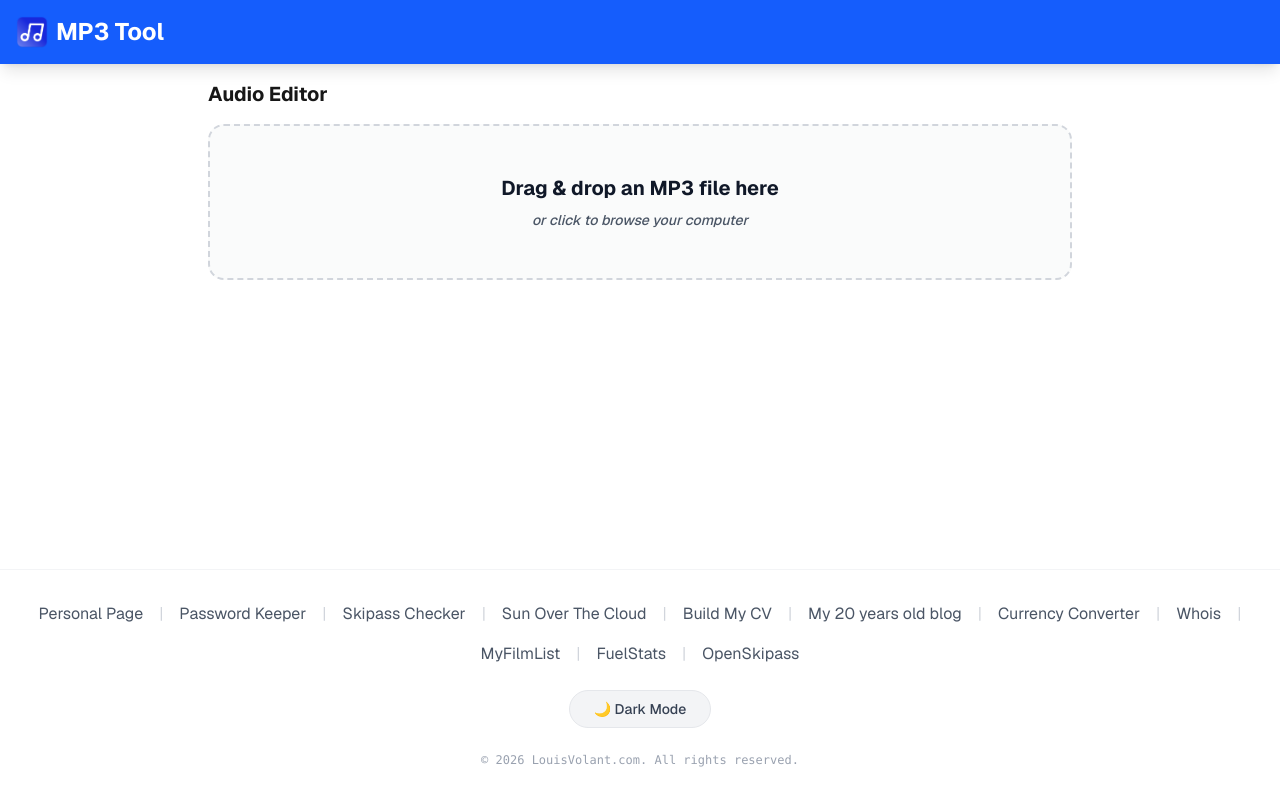
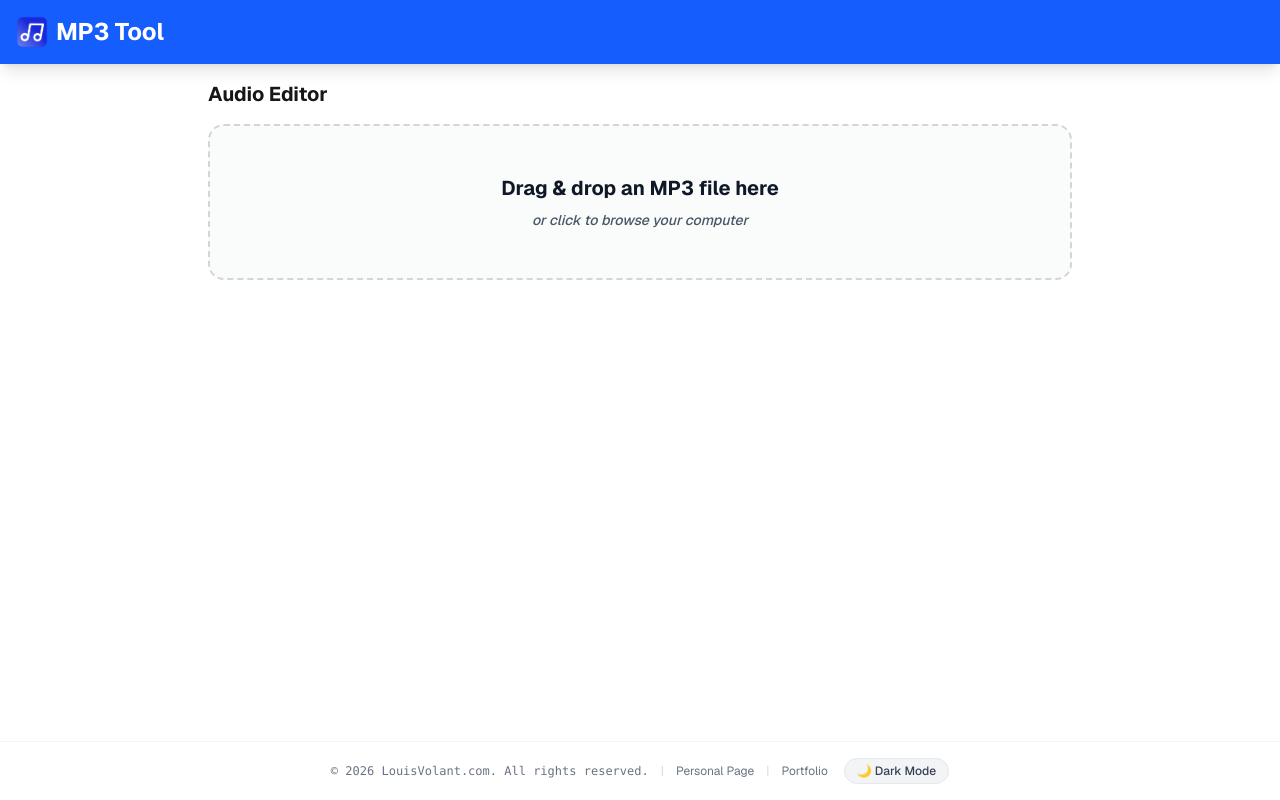
Before and after one commit to louisvolant/mp3-tool, a Next.js app: page / in a window 1280 px wide. Built offline with nearby package versions, Linux system fonts and the light colour scheme.

Commit message:
Condense footer into a single line with Personal Page and Portfolio links

```diff
--- a/src/app/Footer.tsx
+++ b/src/app/Footer.tsx
@@ -3,7 +3,7 @@
 
 import { useState, useEffect, Fragment } from 'react';
 import Link from 'next/link';
-import { externalLinks } from './links';
+import { footerLinks } from './links';
 
 export default function Footer() {
   const [theme, setTheme] = useState('light');
@@ -26,29 +26,25 @@ export default function Footer() {
   }, []);
 
 return (
-    <footer className="bg-white dark:bg-gray-900 pt-8 pb-[calc(2rem+var(--spacing-safe-bottom,0px))] mt-auto border-t border-gray-100 dark:border-gray-800 transition-colors duration-300">
-      <div className="container mx-auto px-4 text-center text-gray-600 dark:text-gray-400">
-        <div className="mb-6 flex flex-wrap justify-center gap-4">
-          {externalLinks.map((link, index) => (
+    <footer className="bg-white dark:bg-gray-900 py-4 pb-[calc(1rem+var(--spacing-safe-bottom,0px))] mt-auto border-t border-gray-100 dark:border-gray-800 transition-colors duration-300">
+      <div className="container mx-auto px-4 flex flex-wrap items-center justify-center gap-x-3 gap-y-2 text-xs text-gray-500 dark:text-gray-400">
+        <span className="font-mono">© {new Date().getFullYear()} LouisVolant.com. All rights reserved.</span>
+
+        {footerLinks.map((link) => (
           <Fragment key={link.href}>
+            <span className="text-gray-300 dark:text-gray-700">|</span>
             <Link href={link.href} className="hover:text-blue-600 dark:hover:text-blue-400 transition-colors">
               {link.label}
             </Link>
-              {index < externalLinks.length - 1 && <span className="text-gray-300 dark:text-gray-700">|</span>}
           </Fragment>
         ))}
-        </div>
 
         <button
           onClick={toggleTheme}
-          className="py-2 px-6 bg-gray-100 dark:bg-gray-800 text-gray-700 dark:text-gray-300 rounded-full hover:bg-gray-200 dark:hover:bg-gray-700 transition-all font-medium text-sm border border-gray-200 dark:border-gray-700"
+          className="ml-1 px-3 py-1 bg-gray-100 dark:bg-gray-800 text-gray-700 dark:text-gray-300 rounded-full hover:bg-gray-200 dark:hover:bg-gray-700 transition-all font-medium border border-gray-200 dark:border-gray-700"
         >
           {theme === 'light' ? '🌙 Dark' : '☀️ Light'} Mode
         </button>
-
-        <div className="mt-6 text-xs text-gray-400 dark:text-gray-500 font-mono">
-          © {new Date().getFullYear()} LouisVolant.com. All rights reserved.
-        </div>
       </div>
     </footer>
   );
--- a/src/app/links.ts
+++ b/src/app/links.ts
@@ -4,20 +4,8 @@ export interface LinkItem {
   href: string;
 }
 
-export const internalLinks: LinkItem[] = [
-  { label: 'Home', href: '/' },
+// Footer links. Kept intentionally short so the footer fits on a single line.
+export const footerLinks: LinkItem[] = [
+  { label: 'Personal Page', href: 'https://www.louisvolant.com' },
+  { label: 'Portfolio', href: 'https://www.louisvolant.com/portfolio' },
 ];
-
-export const externalLinks: LinkItem[] = [
-  { label: 'Personal Page', href: 'https://www.louisvolant.com' },
-  { label: 'Password Keeper', href: 'https://www.securaised.net' },
-  { label: 'Skipass Checker', href: 'https://skipass-earlybird-checker.louisvolant.com' },
-  { label: 'Sun Over The Cloud', href: 'https://sunoverthe.cloud' },
-  { label: 'Build My CV', href: 'https://buildmycv.net' },
-  { label: 'My 20 years old blog', href: 'https://www.abricocotier.fr' },
-  { label: 'Currency Converter', href: 'https://currency-converter.louisvolant.com' },
-  { label: 'Whois', href: 'https://whois.louisvolant.com' },
-  { label: 'MyFilmList', href: 'https://www.myfilmlist.net' },
-  { label: 'FuelStats', href: 'https://www.fuelstats.net' },
-  { label: 'OpenSkipass', href: 'https://www.openskipass.com' },
-];
```
Also changed, not shown: 1 other file (tests, documents, lock files or other folders). Lines whose indentation alone changed are shown as unchanged.
